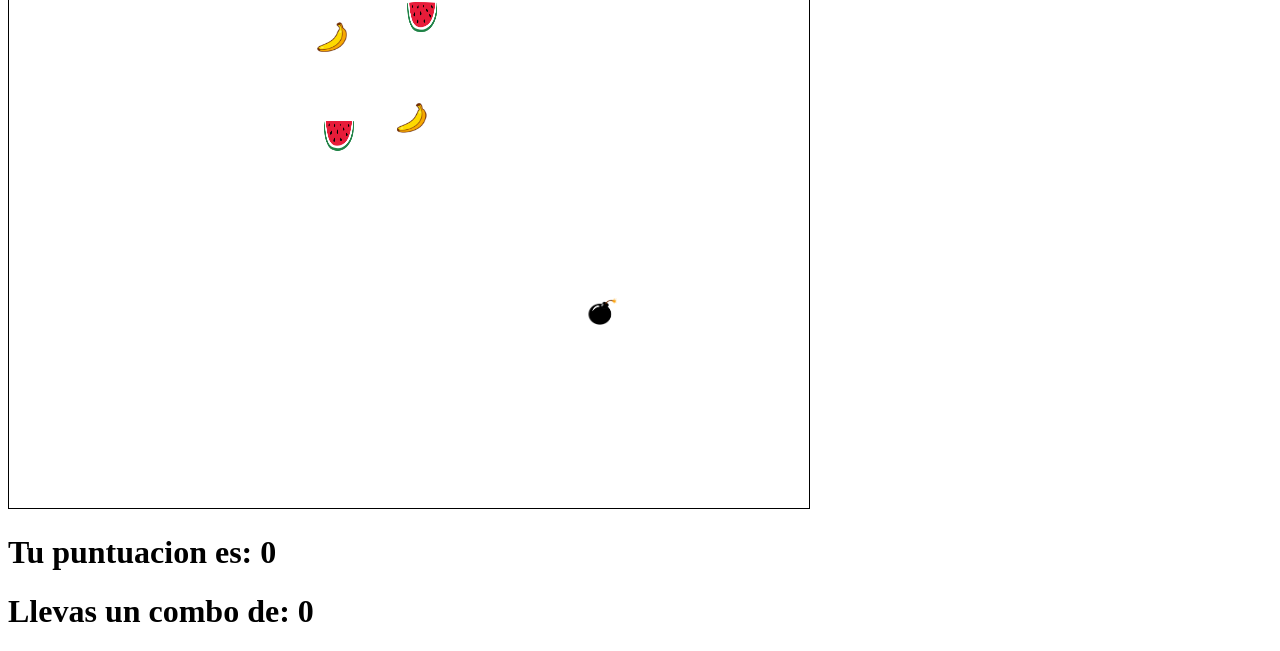
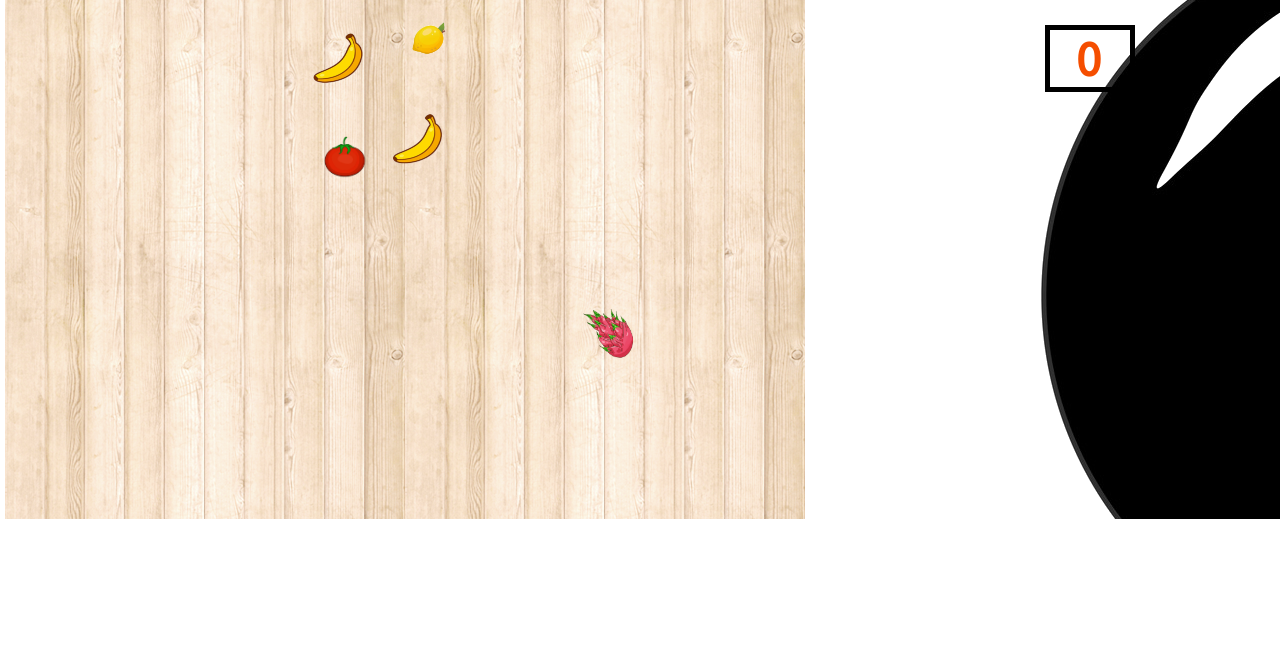
Before and after one commit to Giova978/Fruits, a plain HTML site: page index.html in a window 1280 px wide. Shown: the part 301-952 px from the top of the page. After the commit the page ends 820 px from the top, so only its background shows below. Drawn offline with nearby package versions, Linux system fonts and the light colour scheme.

Commit message:
New images and comments

```diff
--- a/index.html
+++ b/index.html
@@ -3,7 +3,9 @@
     <head>
         <meta charset="UTF-8" />
         <meta name="viewport" content="width=device-width, initial-scale=1.0" />
-        <title>Document</title>
+        <link rel="stylesheet" href="https://necolas.github.io/normalize.css/8.0.1/normalize.css" />
+        <link rel="stylesheet" href="style.css" />
+        <title>Juegito de frutas</title>
     </head>
     <body>
         <img src="sandia.png" alt="" id="sandia" width="20" height="20" hidden />
@@ -12,10 +14,22 @@
         <img src="splashBanana.png" alt="" id="splashBanana" width="20" height="20" hidden />
         <img src="bomba.png" alt="" id="bomb" width="20" height="20" hidden />
         <img src="explosion.png" alt="" id="explosion" width="20" height="20" hidden />
+        <img src="orange.png" alt="" id="orange" width="20" height="20" hidden />
+        <img src="splashNaranja.png" alt="" id="splashOrange" width="20" height="20" hidden />
+        <img src="limon.png" alt="" id="limon" width="20" height="20" hidden />
+        <img src="splashLimon.png" alt="" id="splashLimon" width="20" height="20" hidden />
+        <img src="frutaDragon.png" alt="" id="frutaDragon" width="20" height="20" hidden />
+        <img src="splashDragon.png" alt="" id="splashDragon" width="20" height="20" hidden />
+        <img src="tomato.png" alt="" id="tomato" width="20" height="20" hidden />
+        <img src="splashTomato.png" alt="" id="splashTomato" width="20" height="20" hidden />
 
-        <canvas width="800" height="800" id="canvas" style="border: 1px solid #000000;"></canvas>
-        <h1 id="score">Tu puntuacion es: 0</h1>
-        <h1 id="combo">Tu puntuacion es: 0</h1>
+        <canvas width="800" height="800" id="canvas" class="canvas"></canvas>
+        <div class="container">
+            <h1 class="score">Tu puntuacion es de:</h1>
+            <h2 id="score" class="score number">0</h2>
+            <h1 class="combo">Llevas un combo de:</h1>
+            <h2 id="combo" class="combo number">0</h2>
+        </div>
 
         <script src="index.js"></script>
     </body>
--- a/index.js
+++ b/index.js
@@ -22,6 +22,30 @@ const fruits = [
         comboAdded: false,
     },
     {
+        type: "tomtato",
+        image: document.getElementById("tomato"),
+        splash: document.getElementById("splashTomato"),
+        comboAdded: false,
+    },
+    {
+        type: "orange",
+        image: document.getElementById("orange"),
+        splash: document.getElementById("splashOrange"),
+        comboAdded: false,
+    },
+    {
+        type: "limon",
+        image: document.getElementById("limon"),
+        splash: document.getElementById("splashLimon"),
+        comboAdded: false,
+    },
+    {
+        type: "frutaDragon",
+        image: document.getElementById("frutaDragon"),
+        splash: document.getElementById("splashDragon"),
+        comboAdded: false,
+    },
+    {
         type: "bomb",
         image: document.getElementById("bomb"),
         splash: document.getElementById("explosion"),
@@ -29,20 +53,24 @@ const fruits = [
     },
 ];
 
+// Fruis in the canvas
 const fruitsToDraw = {};
 /*  [
     [x, y]
 ]
 */
+// If a fruit get destroyed will insert a splash here
 const blood = [];
 
+// Set to draw over other pixels
 ctx.globalCompositeOperation = "destination-over";
 
+// Insert in fruitsToDraw, generate random trajectory for the fruits
 function sendCube(index) {
     randomForOut = Math.floor(Math.random() * (770 - 600) + 700);
     radomForIn = Math.floor(Math.random() * (270 - 150) + 150);
     randomOut = Math.floor(Math.random() * (randomForOut - 400) + 400);
-    randomCurve = Math.floor(Math.random() * (500 - 0) + 0);
+    randomCurve = Math.floor(Math.random() * 500);
     randomIn = Math.floor(Math.random() * (radomForIn - 20) + 20);
     randomHeight = Math.floor(Math.random() * (900 - 600) + 600);
 
@@ -101,15 +129,16 @@ function sendCube(index) {
     };
 }
 
+// In charge of move the fruit trough the canvas and check if gets destroyed
 function drawFruit({ fruit, points, cBez }) {
     const actualPos = points[0];
     points.splice(0, 6);
     ctx.beginPath();
     // drawBez(cBez);
-    ctx.drawImage(fruit.image, actualPos.x, actualPos.y, 30, 30);
+    ctx.drawImage(fruit.image, actualPos.x, actualPos.y, 50, 50);
     ctx.stroke();
 
-    if (between(x, actualPos.x - 10, actualPos.x + 10) && between(y, actualPos.y - 10, actualPos.y + 10)) {
+    if (between(x, actualPos.x - 20, actualPos.x + 20) && between(y, actualPos.y - 20, actualPos.y + 20)) {
         blood.push({
             splash: fruit.splash,
             x: actualPos.x,
@@ -134,8 +163,10 @@ function drawFruit({ fruit, points, cBez }) {
     }
 }
 
+// In charge of telling the drawFruit what to draw
 function drawFruitMain() {
     ctx.clearRect(0, 0, c.width, c.height);
+    // Check if a fruit finished his cylce and remove it
     for (const index in fruitsToDraw) {
         const fruit = fruitsToDraw[index];
         if (fruit.points && fruit.points.length <= 20) {
@@ -149,6 +180,7 @@ function drawFruitMain() {
         drawFruit(fruit);
     }
 
+    // Paint the splash "blood"
     for (let i = 0; i < blood.length; i++) {
         const splash = blood[i].splash;
         ctx.beginPath();
@@ -156,11 +188,13 @@ function drawFruitMain() {
     }
 }
 
+// Entry point of the cycle
 function drawMain() {
     if (Object.keys(fruitsToDraw).length <= 0) {
         playing = false;
     }
 
+    // Generate random fruits and call drawFruitMain to draw them
     if (!playing) {
         playing = true;
 
@@ -178,20 +212,21 @@ function drawMain() {
 
 drawMain();
 
+// Fot checkin if the cursos is in certain range of the fruit itself
 function between(x, min, max) {
     return x >= min && x <= max;
 }
 
 function findCBezPoints(b) {
-    var pts = [b[0]];
-    var lastPt = b[0];
-    var tests = 5000;
-    for (var t = 0; t <= tests; t++) {
-        var pt = getCubicBezierXYatT(b[0], b[1], b[2], b[3], t / tests);
-        var dx = pt.x - lastPt.x;
-        var dy = pt.y - lastPt.y;
-        var d = Math.sqrt(dx * dx + dy * dy);
-        var dInt = parseInt(d);
+    let pts = [b[0]];
+    let lastPt = b[0];
+    let tests = 5000;
+    for (let t = 0; t <= tests; t++) {
+        let pt = getCubicBezierXYatT(b[0], b[1], b[2], b[3], t / tests);
+        let dx = pt.x - lastPt.x;
+        let dy = pt.y - lastPt.y;
+        let d = Math.sqrt(dx * dx + dy * dy);
+        let dInt = parseInt(d);
         if (dInt > 0 || t == tests) {
             lastPt = pt;
             pts.push(pt);
@@ -201,8 +236,8 @@ function findCBezPoints(b) {
 }
 
 function getCubicBezierXYatT(startPt, controlPt1, controlPt2, endPt, T) {
-    var x = CubicN(T, startPt.x, controlPt1.x, controlPt2.x, endPt.x);
-    var y = CubicN(T, startPt.y, controlPt1.y, controlPt2.y, endPt.y);
+    let x = CubicN(T, startPt.x, controlPt1.x, controlPt2.x, endPt.x);
+    let y = CubicN(T, startPt.y, controlPt1.y, controlPt2.y, endPt.y);
     return {
         x: x,
         y: y,
@@ -210,8 +245,8 @@ function getCubicBezierXYatT(startPt, controlPt1, controlPt2, endPt, T) {
 }
 
 function CubicN(T, a, b, c, d) {
-    var t2 = T * T;
-    var t3 = t2 * T;
+    let t2 = T * T;
+    let t3 = t2 * T;
     return a + (-a * 3 + T * (3 * a - a * T)) * T + (3 * b + T * (-6 * b + b * 3 * T)) * T + (c * 3 - c * 3 * T) * t2 + d * t3;
 }
 
@@ -235,15 +270,15 @@ c.addEventListener("mousemove", function (e) {
 
 function updateScore(scoreToAdd) {
     score += scoreToAdd;
-    scoreH1.innerHTML = `Tu puntuacion es: ${score}`;
+    scoreH1.innerHTML = `${score}`;
 }
 
 function addCombo() {
     combo += 1;
-    comboH1.innerHTML = `Llevas un combo de: ${combo}`;
+    comboH1.innerHTML = `${combo}`;
 }
 
 function resetCombo() {
     combo = 0;
-    comboH1.innerHTML = `Llevas un combo de: ${combo}`;
+    comboH1.innerHTML = `${combo}`;
 }
--- /dev/null
+++ b/style.scss
@@ -0,0 +1,57 @@
+@import url("https://fonts.googleapis.com/css2?family=Source+Sans+Pro:wght@300;400&display=swap");
+
+* {
+    font-family: "Source Sans Pro", sans-serif;
+}
+
+body {
+    display: flex;
+    justify-content: center;
+    background-image: url("bomba.png");
+}
+
+.canvas {
+    margin-top: 1.25rem;
+    width: 800px;
+    height: 800px;
+    background-image: url("tileable_wood_texture.png");
+    background-repeat: repeat;
+}
+
+.container {
+    text-align: left;
+}
+
+.score,
+.combo {
+    padding: 0;
+    margin-left: 1.25rem;
+}
+
+.score {
+    letter-spacing: 3px;
+    font-size: 45px;
+    color: rgb(19, 191, 243);
+
+    &.number {
+        text-align: center;
+        width: 5rem;
+        font-size: 50px;
+        margin-left: 15rem;
+        border: 5px #000 solid;
+    }
+}
+
+.combo {
+    color: rgb(245, 78, 0);
+    letter-spacing: 3px;
+    font-size: 45px;
+
+    &.number {
+        text-align: center;
+        width: 5rem;
+        font-size: 50px;
+        margin-left: 15rem;
+        border: 5px #000 solid;
+    }
+}
```
Also changed, not shown: frutaDragon.png (added), limon.png (added), splashDragon.png (added), splashLimon.png (added), splashNaranja.png (added), splashTomato.png (added), style.css (added), tileable_wood_texture.png (added), tomato.png (added), 2 other files.
